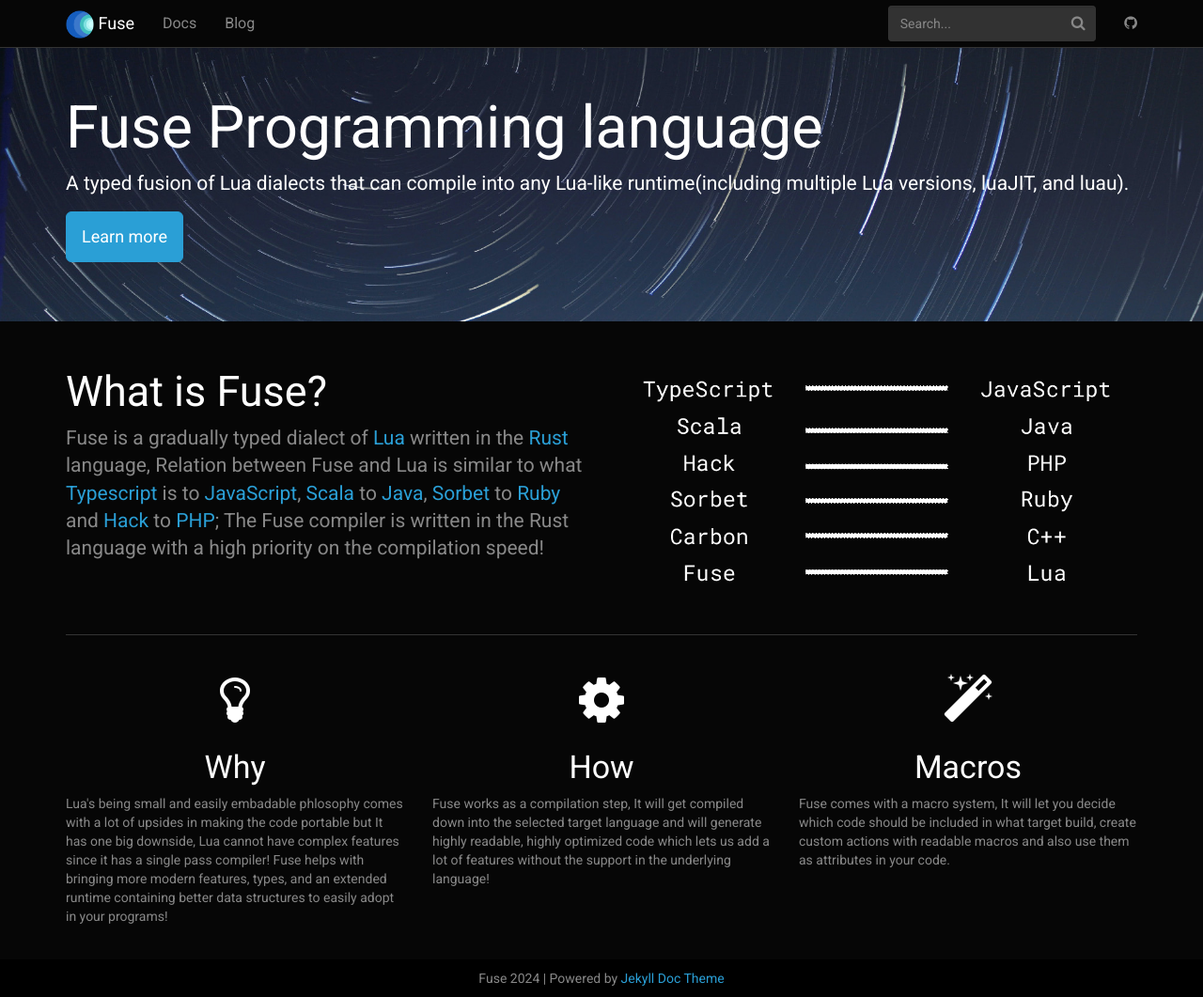
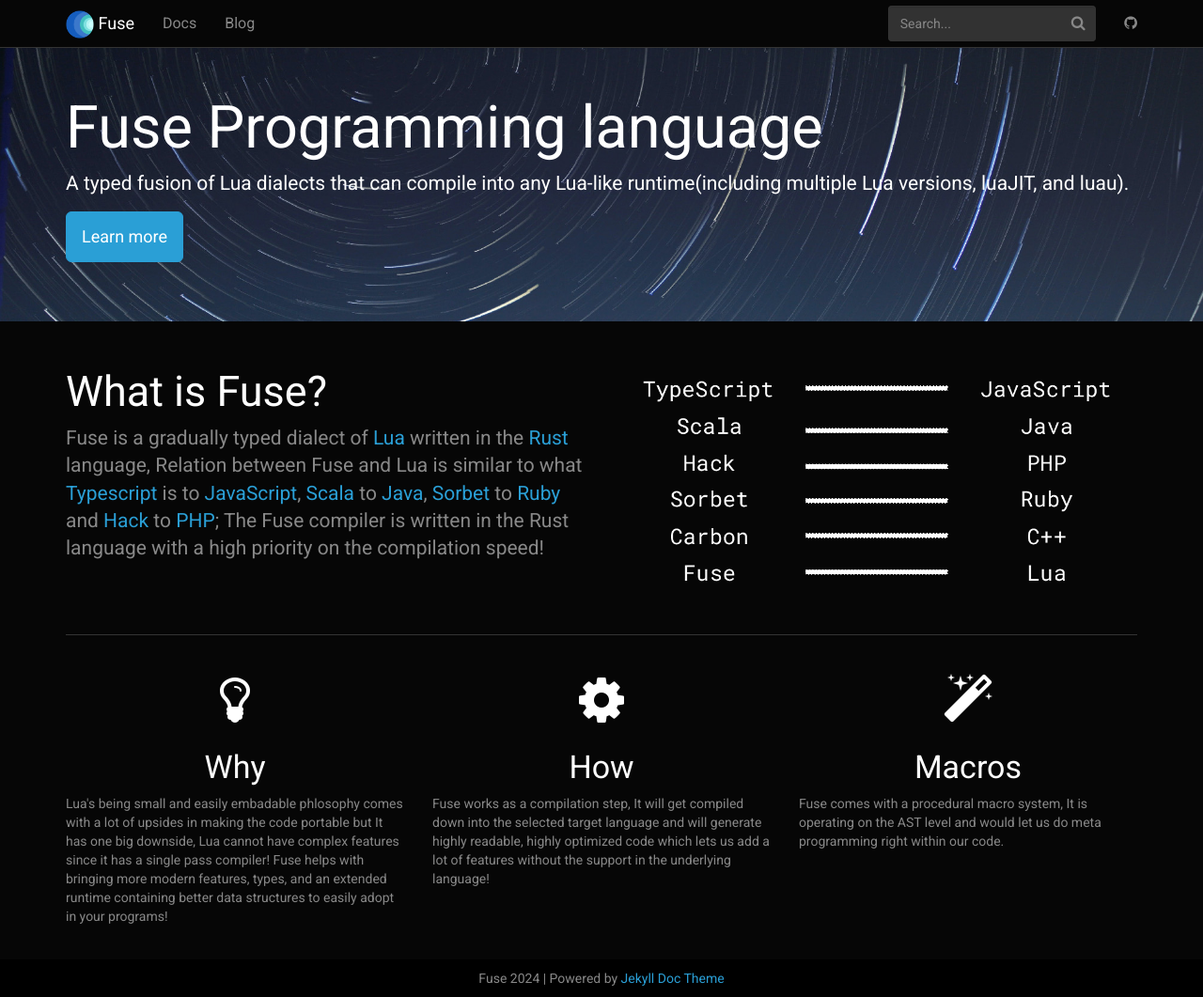
Before and after one commit to fuse-lang/fuse-lang.github.io, a Jekyll site: the page built from index.html, in a window 1280 px wide and 1061 px high. Shown: the whole window at 94% size. Built offline with Jekyll 4.4.1, drawn with Linux system fonts in a browser that asks for light colours.

Commit message:
edit landing page.

```diff
--- a/index.html
+++ b/index.html
@@ -35,7 +35,7 @@ layout: default
         <div class="col-sm-4">
             <h1 class="text-center"><i class="fa fa-magic" aria-hidden="true"></i></h1>
             <h3 class="text-center">Macros</h3>
-            <p>Fuse comes with a macro system, It will let you decide which code should be included in what target build, create custom actions with readable macros and also use them as attributes in your code.</p>
+            <p>Fuse comes with a procedural macro system, It is operating on the AST level and would let us do meta programming right within our code.</p>
         </div>
     </div>
 </div>
```
